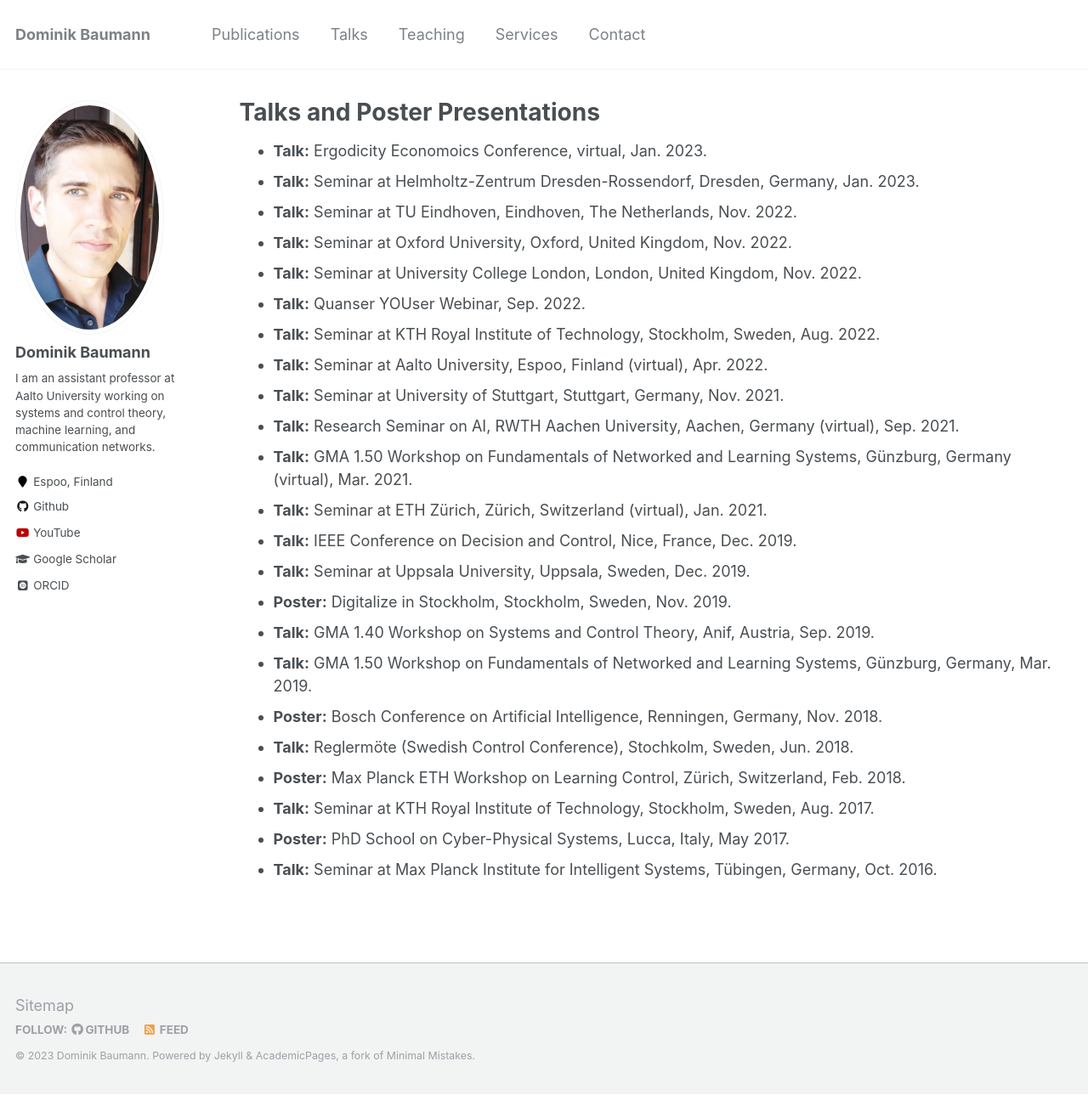
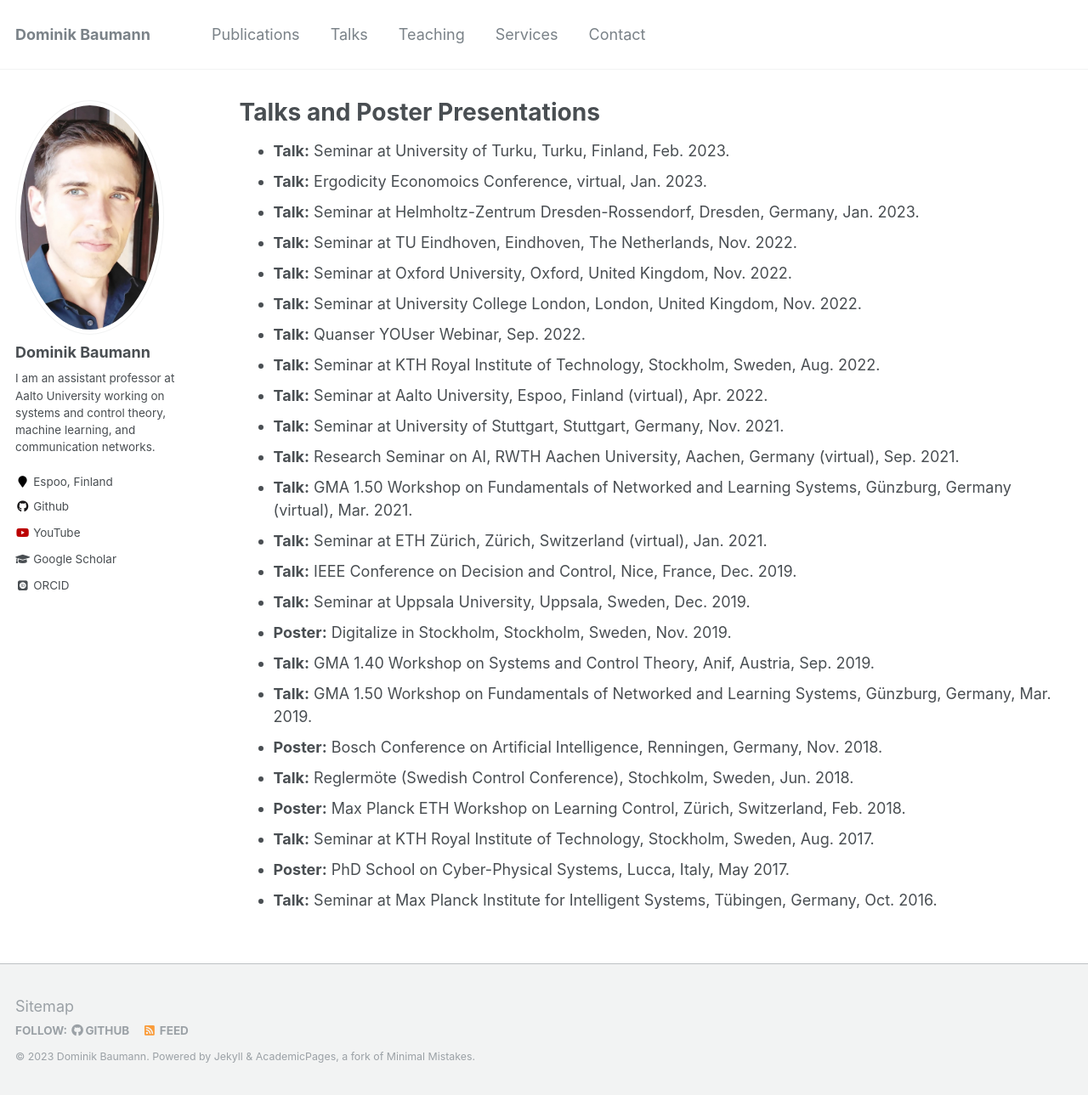
Before and after one commit to baumanndominik/baumanndominik.github.io, a Jekyll site: the page built from _pages/talks.md, in a window 1280 px wide and 1289 px high. Shown: the whole window at 85% size. Built offline with Jekyll 4.4.1, drawn with Linux system fonts in a browser that asks for light colours; some web fonts are replaced.

Commit message:
talk in Turku

```diff
--- a/_pages/talks.md
+++ b/_pages/talks.md
@@ -5,6 +5,7 @@ permalink: /talks/
 author_profile: true
 ---
 
+* **Talk:** Seminar at University of Turku, Turku, Finland, Feb. 2023.
 * **Talk:** Ergodicity Economoics Conference, virtual, Jan. 2023.
 * **Talk:** Seminar at Helmholtz-Zentrum Dresden-Rossendorf, Dresden, Germany, Jan. 2023.
 * **Talk:** Seminar at TU Eindhoven, Eindhoven, The Netherlands, Nov. 2022.
```
